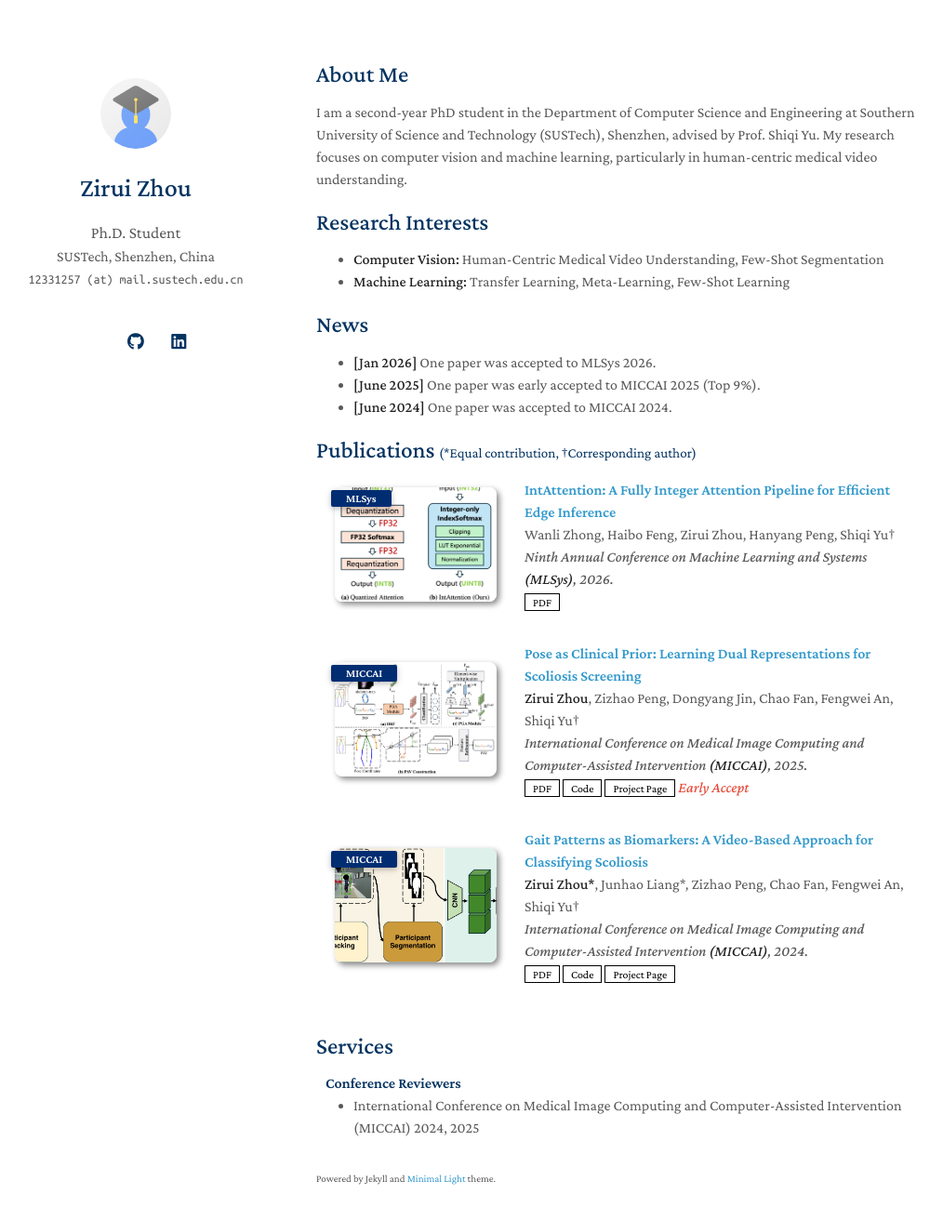
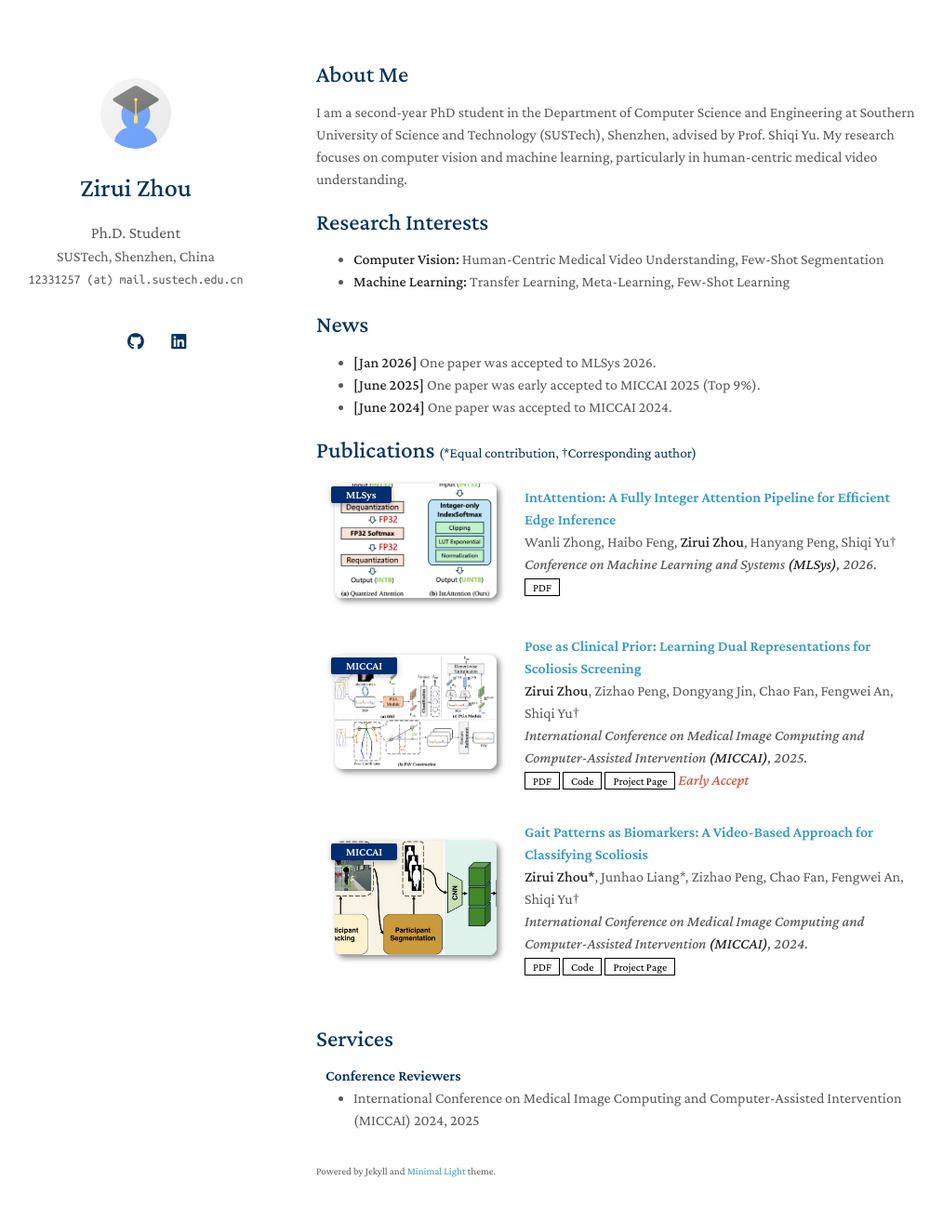
Before and after one commit to zhouzi180/zhouzi180.github.io, a Jekyll site: the page built from index.md, in a window 1280 px wide and 1348 px high. Shown: the top 1313 px of the window at 93% size, without its empty margins (130-1144 px from the left). Built offline with Jekyll 4.4.1, drawn with Linux system fonts in a browser that asks for light colours; a style sheet for code colours, icons or effects is not loaded; our own code applies the rules of GitHub Pages for plain Markdown files.

Commit message:
update mlsys

```diff
--- a/_data/publications.yml
+++ b/_data/publications.yml
@@ -21,9 +21,9 @@ main:
     # notes: Oral Presentation
     # image: ./assets/img/teaser_example.png
   - title: "IntAttention: A Fully Integer Attention Pipeline for Efficient Edge Inference"
-    authors: Wanli Zhong, Haibo Feng, Zirui Zhou, Hanyang Peng, Shiqi Yu†
+    authors: Wanli Zhong, Haibo Feng, <strong>Zirui Zhou</strong>, Hanyang Peng, Shiqi Yu†
     conference_short: MLSys
-    conference: Ninth Annual Conference on Machine Learning and Systems <strong>(MLSys)</strong>, 2026.
+    conference: Conference on Machine Learning and Systems <strong>(MLSys)</strong>, 2026.
     pdf: https://arxiv.org/pdf/2511.21513
     # code: https://github.com/ShiqiYu/OpenGait/tree/master
     # page: https://zhouzi180.github.io/Scoliosis1K/
--- a/index.md
+++ b/index.md
@@ -13,7 +13,7 @@ I am a second-year PhD student in the Department of Computer Science and Enginee
 - **Machine Learning:** Transfer Learning, Meta-Learning, Few-Shot Learning
 
 ## News
-- **[Jan 2026]** One paper was accepted to MLSys 2026.
+- **[Jan  2026]** One paper was accepted to MLSys 2026.
 - **[June 2025]** One paper was early accepted to MICCAI 2025 (Top 9%).
 - **[June 2024]** One paper was accepted to MICCAI 2024.
 
```
